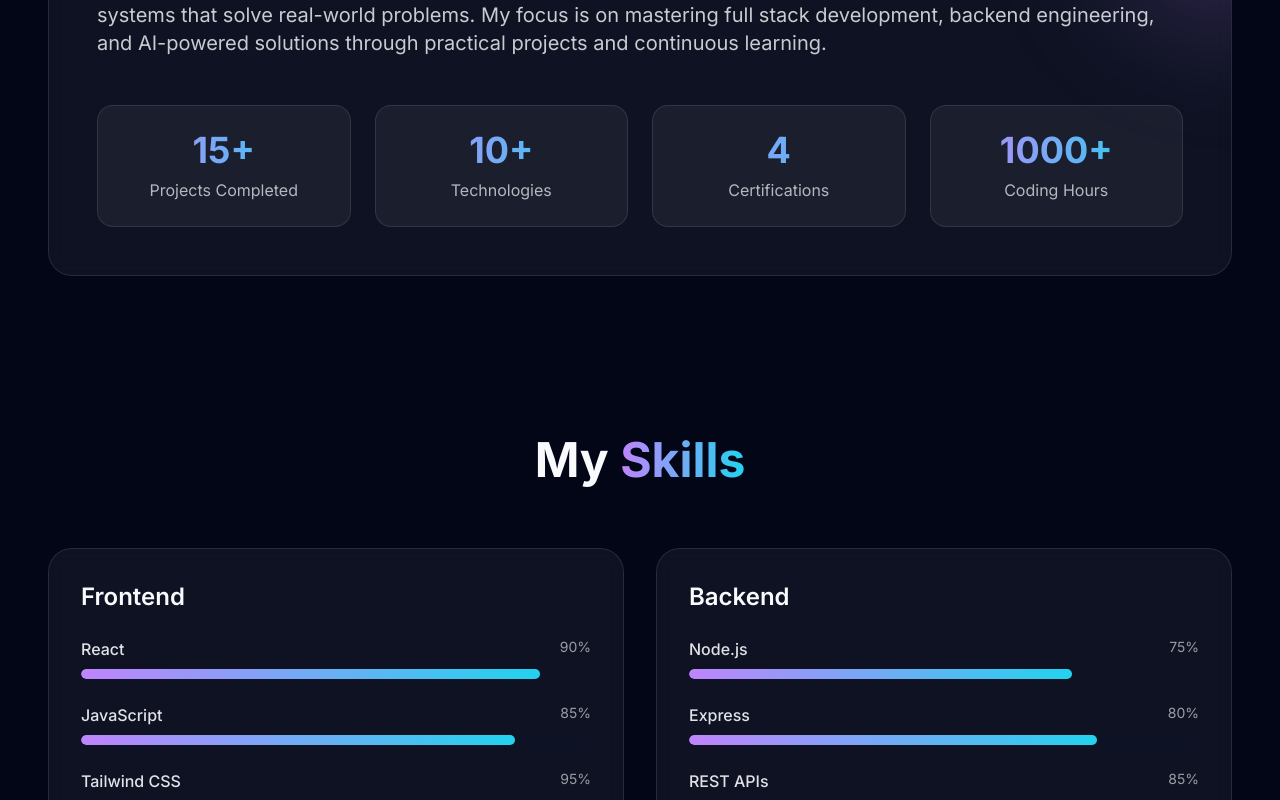
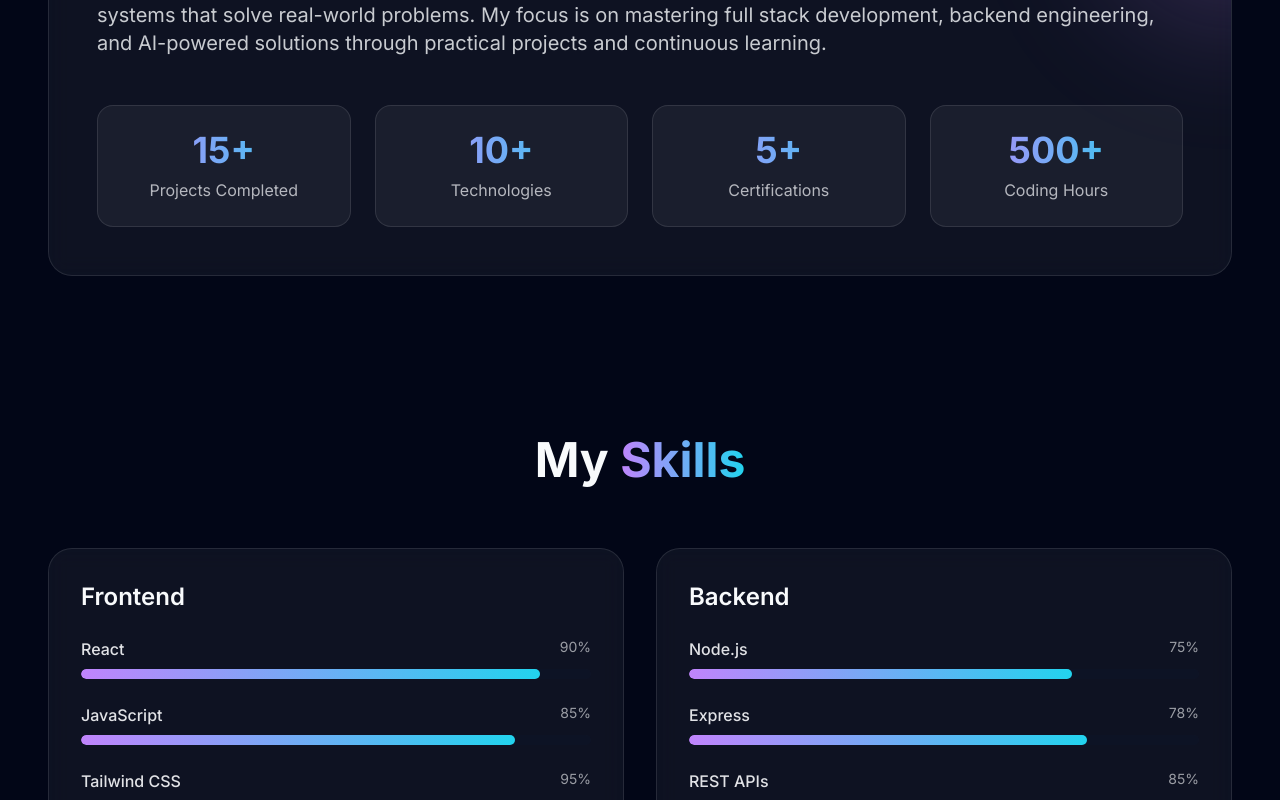
Before and after one commit to Vijayshah099/Vijay_Kumar_Shah_Portfolio, a React (Vite) app: page / in a window 1280 px wide. Shown: the part 1080-1880 px from the top of the page. Built offline with nearby package versions, Linux system fonts and the light colour scheme.

Commit message:
Updated portfolio projects

```diff
--- a/src/data/portfolioData.js
+++ b/src/data/portfolioData.js
@@ -22,8 +22,8 @@ export const portfolioData = {
     stats: [
       { label: "Projects Completed", value: "15+" },
       { label: "Technologies", value: "10+" },
-      { label: "Certifications", value: "4" },
-      { label: "Coding Hours", value: "1000+" }
+      { label: "Certifications", value: "5+" },
+      { label: "Coding Hours", value: "500+" }
     ]
   },
   skills: [
@@ -40,7 +40,7 @@ export const portfolioData = {
       category: "Backend",
       items: [
         { name: "Node.js", progress: 75 },
-        { name: "Express", progress: 80 },
+        { name: "Express", progress: 78 },
         { name: "REST APIs", progress: 85 }
       ]
     },
@@ -48,8 +48,8 @@ export const portfolioData = {
       category: "Programming",
       items: [
         { name: "Java", progress: 90 },
-        { name: "Python", progress: 80 },
-        { name: "C / C++", progress: 75 }
+        { name: "Python", progress: 85 },
+        { name: "C / C++", progress: 80 }
       ]
     },
     {
@@ -57,7 +57,7 @@ export const portfolioData = {
   items: [
     { name: "Machine Learning", progress: 75 },
     { name: "Data Analysis", progress: 70 },
-    { name: "Python Libraries", progress: 75 },
+    { name: "Python Libraries", progress: 80 },
     { name: "AI Integration", progress: 70 }
   ]
 },
@@ -65,8 +65,8 @@ export const portfolioData = {
       category: "Database & Tools",
       items: [
         { name: "MongoDB", progress: 80 },
-        { name: "MySQL", progress: 85 },
-        { name: "Git & GitHub", progress: 90 },
+        { name: "MySQL", progress: 95 },
+        { name: "Git & GitHub", progress: 86 },
         { name: "VS Code", progress: 95 }
       ]
     }
```
